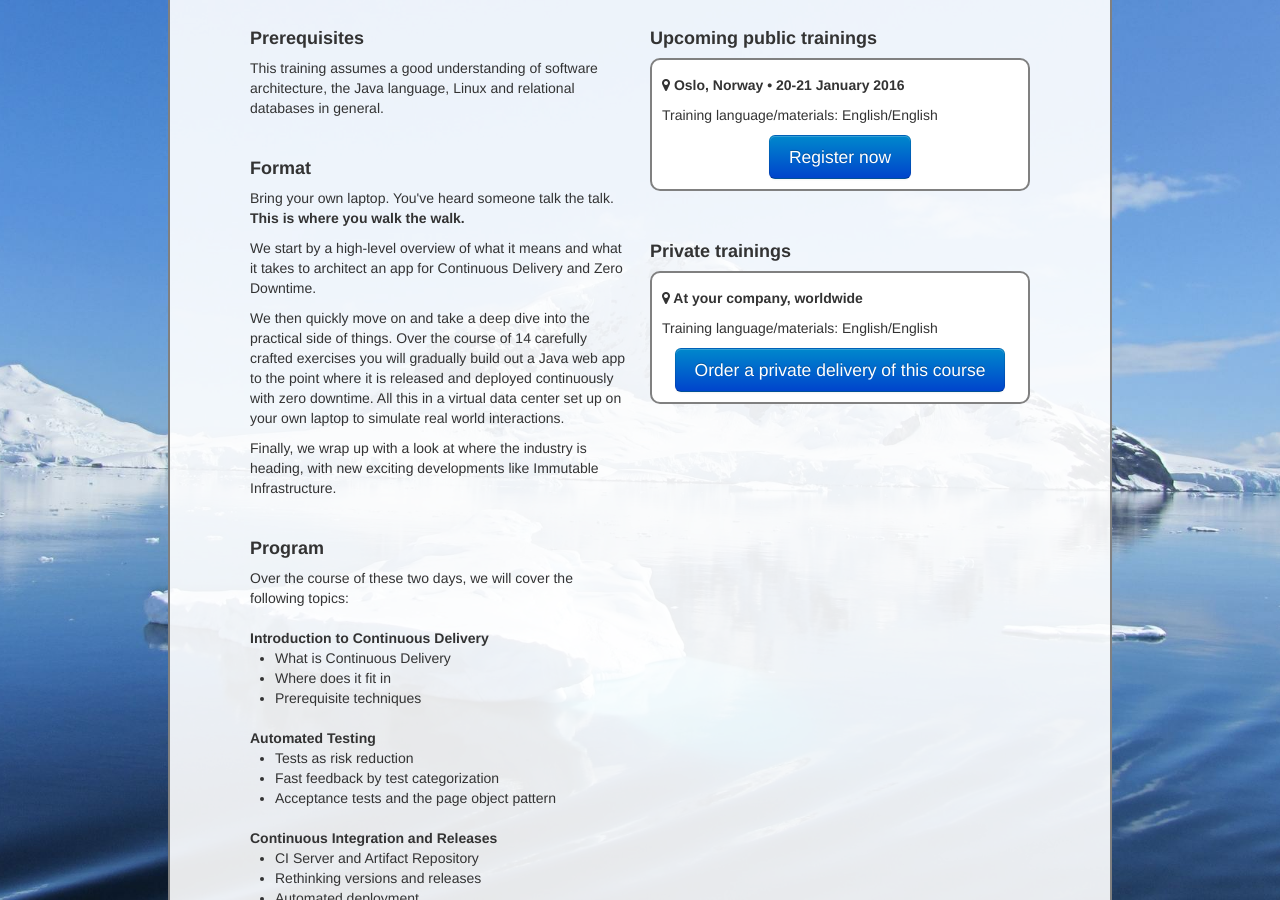
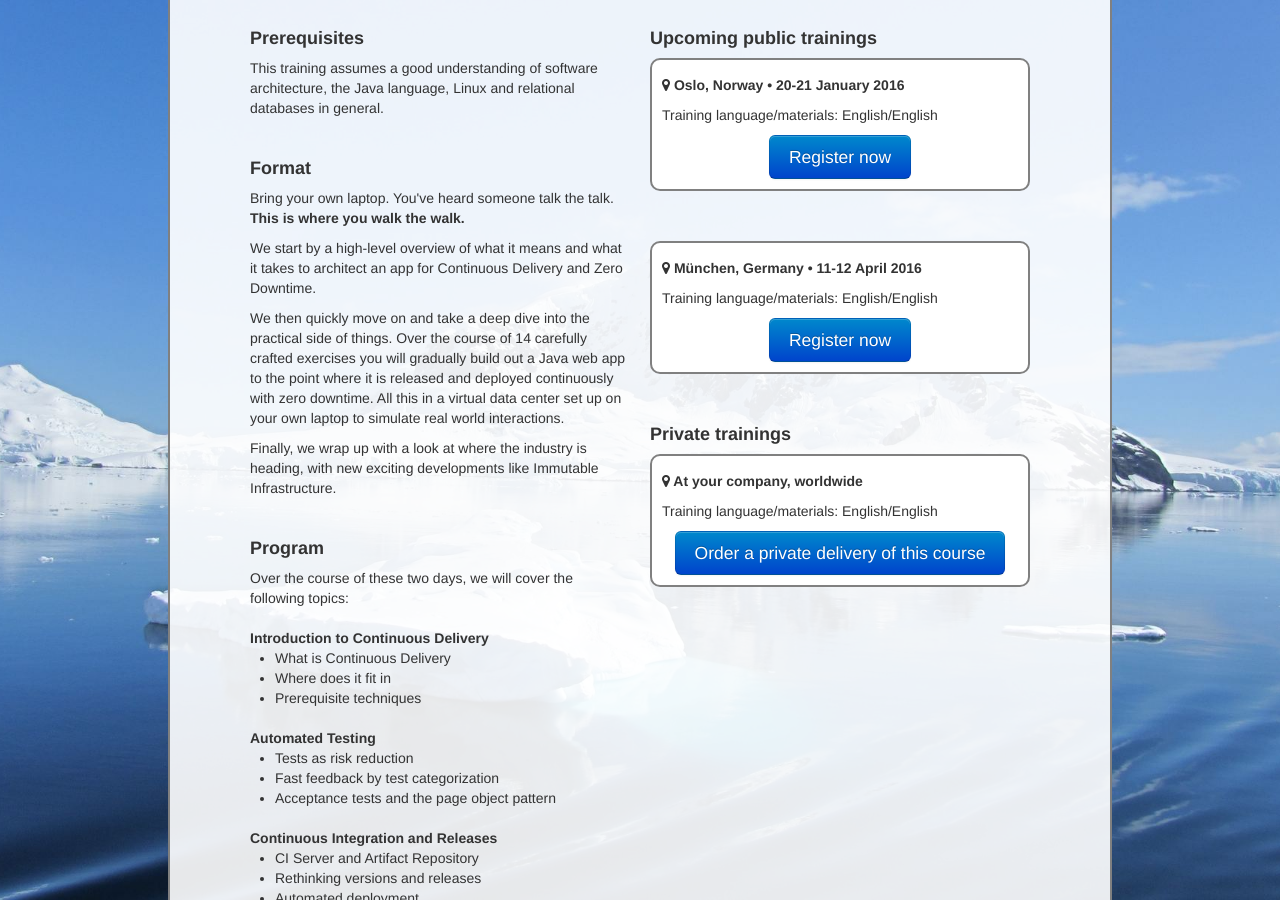
Before and after one commit to axelfontaine/axelfontaine.com, a Jekyll site: the page built from training/continuousdelivery.html, in a window 1280 px wide and 900 px high, scrolled down 548 px. Built offline with Jekyll 4.4.1, drawn with Linux system fonts in a browser that asks for light colours.

Commit message:
Added new course date

```diff
--- a/_layouts/blog.html
+++ b/_layouts/blog.html
@@ -91,7 +91,8 @@
                 <p><strong>Upcoming dates</strong></p>
 
                 <p>
-                    <i class="fa fa-map-marker"></i> Oslo, Norway (Jan 20-21, 2016)
+                    <i class="fa fa-map-marker"></i> Oslo, Norway (Jan 20-21, 2016)<br>
+                    <i class="fa fa-map-marker"></i> Munich, Germany (Apr 11-12, 2016)
                 </p>
 
                 <div class="call-to-action">
--- a/assets/index.js
+++ b/assets/index.js
@@ -66,6 +66,11 @@
 
 //Coordinate lookup: http://www.mapcoordinates.net/en
 var speakingEvents = [
+    ['comSysto', 'München', 'Germany', 48.1366069, 11.5770851,
+        [
+            ['2016-04-11', 'Architecting for Continuous Delivery and Zero Downtime (2 days)', '/training/continuousdelivery.html', true]
+        ]
+    ],
     ['ProgramUtvikling', 'Oslo', 'Norway', 59.913869, 10.752245,
         [
             ['2016-01-20', 'Architecting for Continuous Delivery and Zero Downtime (2 days)', '/training/continuousdelivery.html', true]
--- a/training/continuousdelivery.html
+++ b/training/continuousdelivery.html
@@ -134,6 +134,16 @@
 
                 <div class="call-to-action">
                     <a href="http://programutvikling.no/en/course/architecting-for-continuous-delivery-and-zero-downtime/"
+                       class="btn btn-large btn-primary">Register now</a>
+                </div>
+            </div>
+            <div class="training-upcoming">
+                <p class="training-city"><i class="fa fa-map-marker"></i> München, Germany &bull; 11-12 April 2016</p>
+
+                <p>Training language/materials: English/English</p>
+
+                <div class="call-to-action">
+                    <a href="https://comsysto.com/events/continuous-delivery-training.html"
                        class="btn btn-large btn-primary">Register now</a>
                 </div>
             </div>
```
